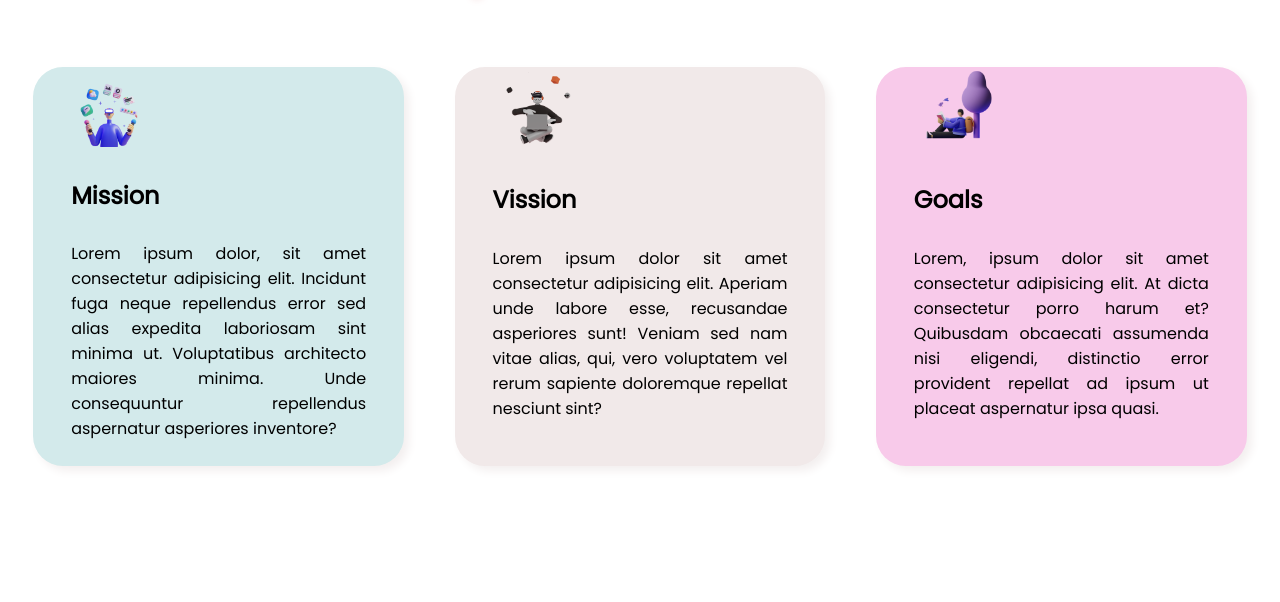
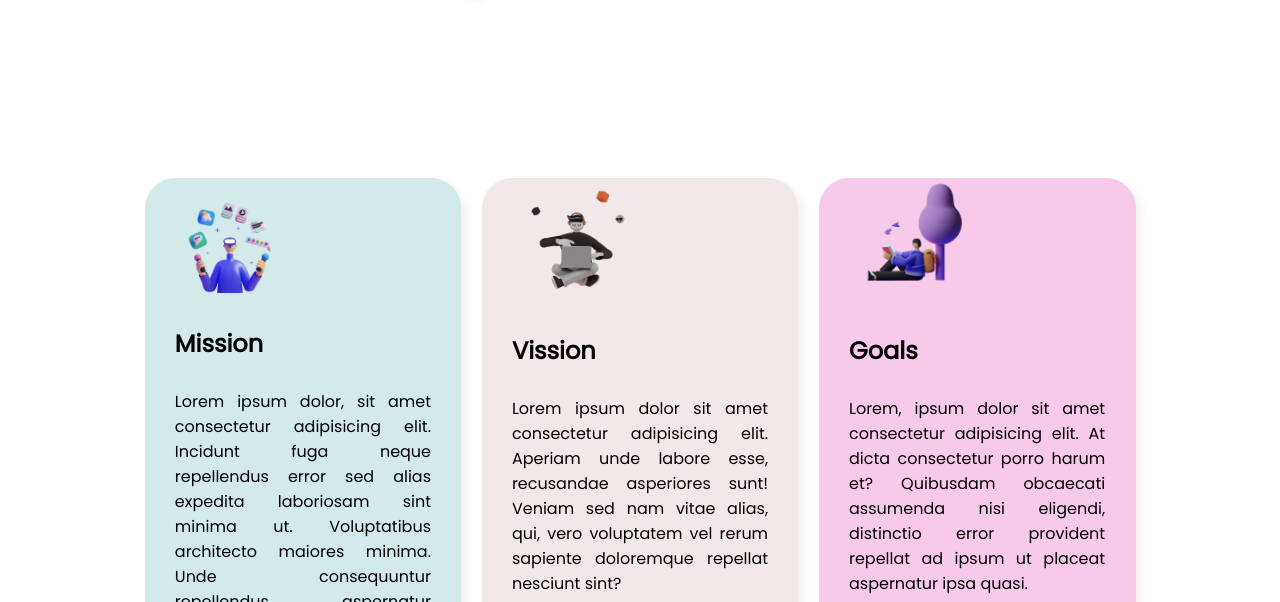
Before and after one commit to tanvir005/PersonalWebpage, a plain HTML site: page index.html in a window 1280 px wide. Shown: the part 658-1260 px from the top of the page. Before the commit the page ends 1158 px from the top, so only its background shows below. Drawn offline with Linux system fonts and the light colour scheme; a web font is replaced by a local one.

Commit message:
Second Section done

```diff
--- a/index.html
+++ b/index.html
@@ -43,7 +43,7 @@
 
     <section class="my-mission">
         <h1 class="center-heading"><b> My Mission in <span class="h1-color">2022 </b> </span> </h1>
-        <div class="frist-sec">
+        <div class="frist-sec mi">
             <div class="mission-items" id="mi-1">
                 <img src="images/illustrators/illustrator-1.png" alt="">
                 <h2>Mission</h2>
@@ -72,6 +72,7 @@
                     obcaecati assumenda nisi eligendi, distinctio error provident repellat ad ipsum ut placeat
                     aspernatur
                     ipsa quasi.</p>
+
             </div>
 
         </div>
--- a/style.css
+++ b/style.css
@@ -45,17 +45,25 @@ p{
     text-shadow: 5px 5px 10px rgb(231, 184, 184);
 }
 
+.my-mission{
+    background-image: url(images/shapes/dotdot.png);
+    background-repeat: no-repeat;
+    background-position: bottom 0px right 00px;
+    background-size: 10%;
+}
+
 .mission-items{
-    width: 30%;
+    width: 80%;
     background-color: rgb(211, 234, 235);
     border-radius: 30px;
-    margin: 2%;
+    margin: 1%;
     padding-left: 3%;
     padding-right: 3%;
     box-shadow: 5px 5px 10px rgb(243, 239, 239);
 }
 .mission-items img{
-    width: 30%;
+    width: 50%;
+    margin: 0;
 
 }
 #mi-2{
@@ -64,3 +72,6 @@ p{
 #mi-3{
   background-color: rgb(248, 202, 234);
 }
+.mi{
+    padding: 10%;
+}
```
Also changed, not shown: images/shapes/dotdot.png (added).
